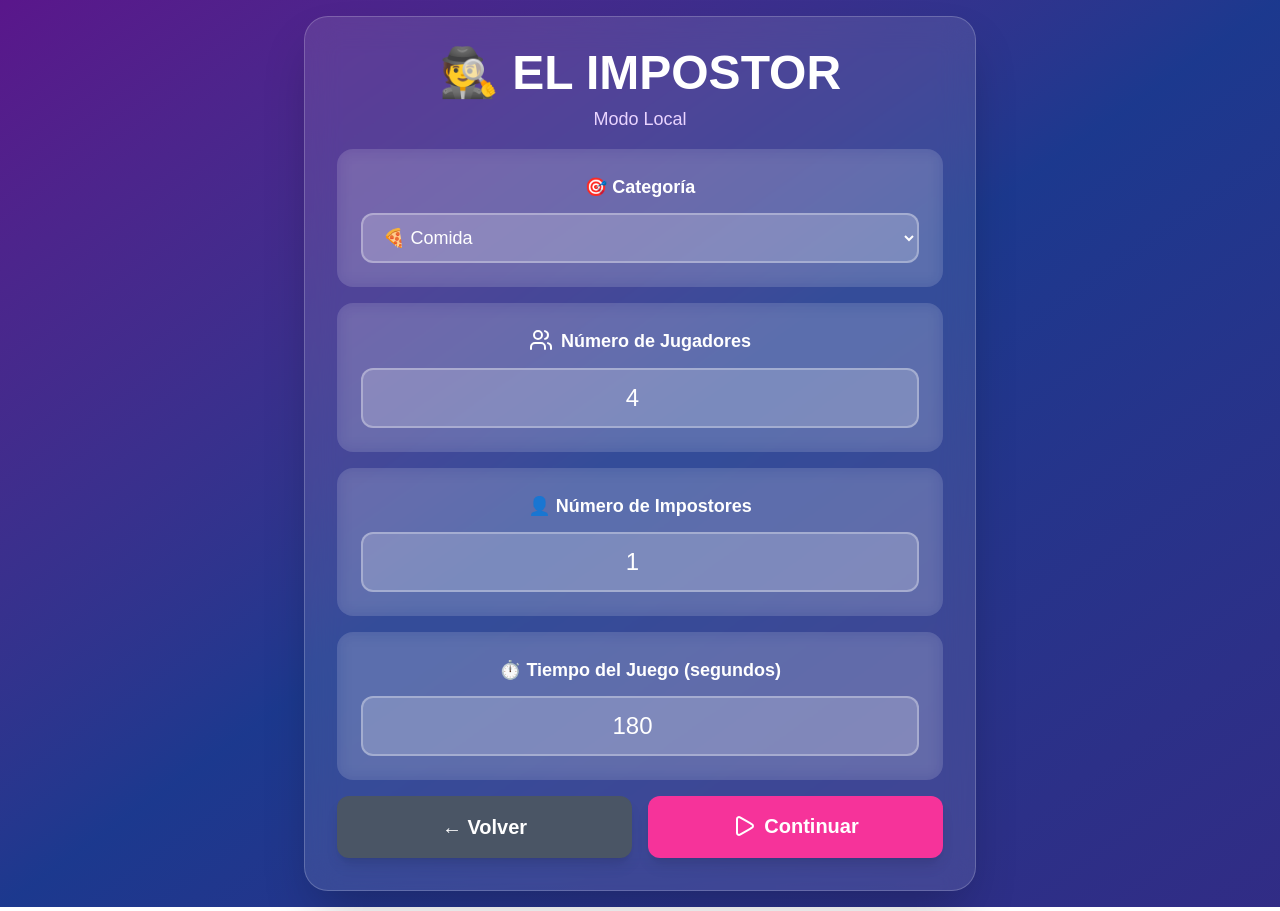
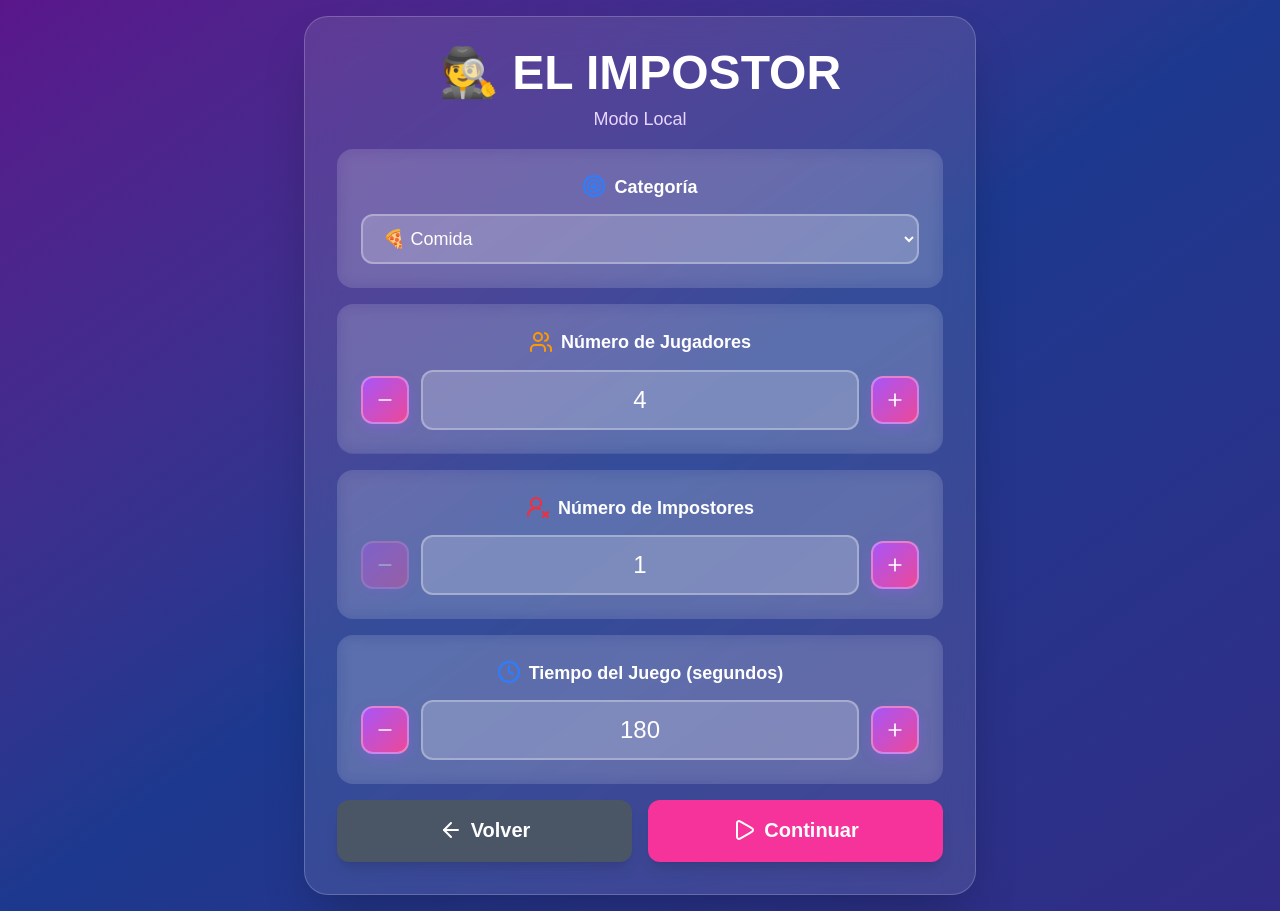
Before and after one commit to stevenD18skz/impostor_app, a Next.js app: page /local in a window 1280 px wide. Built offline with nearby package versions, Linux system fonts and the light colour scheme.

Commit message:
feat: Implement local game mode with dedicated components for setup, name input, role reveal, and playing states, including game logic and custom styling.

```diff
--- a/src/app/local/components/SetupState.tsx
+++ b/src/app/local/components/SetupState.tsx
@@ -1,31 +1,36 @@
-import { Play, Users } from 'lucide-react';
+import { ArrowLeft, Clock, Minus, Plus, Play, Target, UserRoundX, Users } from 'lucide-react';
 import { categorias } from '@/app/lib/data';
 
+import "./styleLocal.css"
+
 interface SetupStateProps {
-    selectedCategory: string;
-    setSelectedCategory: (category: string) => void;
-    numPlayers: number;
-    setNumPlayers: (num: number) => void;
-    numImpostors: number;
-    setNumImpostors: (num: number) => void;
-    timeLimit: number;
-    setTimeLimit: (time: number) => void;
+    config: any;
+    handleChange: (e: React.ChangeEvent<HTMLInputElement> | React.ChangeEvent<HTMLSelectElement>) => void;
     onBack: () => void;
     onContinue: () => void;
 }
 
 export default function SetupState({
-    selectedCategory,
-    setSelectedCategory,
-    numPlayers,
-    setNumPlayers,
-    numImpostors,
-    setNumImpostors,
-    timeLimit,
-    setTimeLimit,
+    config,
+    handleChange,
     onBack,
     onContinue
 }: SetupStateProps) {
+    const handleIncrement = (field: string, max: number, step: number = 1) => {
+        const currentValue = config[field];
+        if (currentValue < max) {
+            const newValue = Math.min(currentValue + step, max);
+            handleChange({ target: { name: field, value: newValue.toString() } } as any);
+        }
+    };
+
+    const handleDecrement = (field: string, min: number, step: number = 1) => {
+        const currentValue = config[field];
+        if (currentValue > min) {
+            const newValue = Math.max(currentValue - step, min);
+            handleChange({ target: { name: field, value: newValue.toString() } } as any);
+        }
+    };
     return (
         <div className="text-center space-y-4">
             <div>
@@ -36,11 +41,13 @@ export default function SetupState({
             <div className="space-y-4">
                 <div className="bg-white/10 rounded-2xl p-6 backdrop-blur">
                     <label className="block text-white text-lg font-semibold mb-3">
-                        🎯 Categoría
+                        <Target className="inline mr-2 mb-1 text-blue-500" size={24} />
+                        Categoría
                     </label>
                     <select
-                        value={selectedCategory}
-                        onChange={(e) => setSelectedCategory(e.target.value)}
+                        name="selectedCategory"
+                        value={config.selectedCategory}
+                        onChange={handleChange}
                         className="w-full px-4 py-3 text-lg bg-white/20 text-white rounded-xl border-2 border-white/30 focus:border-purple-400 focus:outline-none"
                     >
                         {Object.keys(categorias).map(key => (
@@ -54,50 +61,105 @@ export default function SetupState({
 
                 <div className="bg-white/10 rounded-2xl p-6 backdrop-blur">
                     <label className="block text-white text-lg font-semibold mb-3">
-                        <Users className="inline mr-2 mb-1" size={24} />
+                        <Users className="inline mr-2 mb-1 text-amber-500" size={24} />
                         Número de Jugadores
                     </label>
+                    <div className="number-input-wrapper">
+                        <button
+                            type="button"
+                            onClick={() => handleDecrement('numPlayers', 3)}
+                            disabled={config.numPlayers <= 3}
+                            className="number-input-btn"
+                        >
+                            <Minus size={20} />
+                        </button>
                         <input
+                            name="numPlayers"
                             type="number"
                             min="3"
                             max="12"
-                        value={numPlayers}
-                        onChange={(e) => {
-                            const val = parseInt(e.target.value);
-                            setNumPlayers(val);
-                            if (numImpostors >= val) setNumImpostors(Math.max(1, val - 1));
-                        }}
+                            value={config.numPlayers}
+                            onChange={handleChange}
                             className="w-full px-4 py-3 text-2xl text-center bg-white/20 text-white rounded-xl border-2 border-white/30 focus:border-purple-400 focus:outline-none"
                         />
+                        <button
+                            type="button"
+                            onClick={() => handleIncrement('numPlayers', 12)}
+                            disabled={config.numPlayers >= 12}
+                            className="number-input-btn"
+                        >
+                            <Plus size={20} />
+                        </button>
+                    </div>
                 </div>
 
                 <div className="bg-white/10 rounded-2xl p-6 backdrop-blur">
                     <label className="block text-white text-lg font-semibold mb-3">
-                        👤 Número de Impostores
+                        <UserRoundX className="inline mr-2 mb-1 text-red-500" size={24} />
+                        Número de Impostores
                     </label>
+                    <div className="number-input-wrapper">
+                        <button
+                            type="button"
+                            onClick={() => handleDecrement('numImpostors', 1)}
+                            disabled={config.numImpostors <= 1}
+                            className="number-input-btn"
+                        >
+                            <Minus size={20} />
+                        </button>
                         <input
+                            name="numImpostors"
                             type="number"
                             min="1"
-                        max={numPlayers - 1}
-                        value={numImpostors}
-                        onChange={(e) => setNumImpostors(parseInt(e.target.value))}
+                            max={config.numPlayers / 2}
+                            value={config.numImpostors}
+                            onChange={handleChange}
                             className="w-full px-4 py-3 text-2xl text-center bg-white/20 text-white rounded-xl border-2 border-white/30 focus:border-purple-400 focus:outline-none"
                         />
+                        <button
+                            type="button"
+                            onClick={() => handleIncrement('numImpostors', Math.floor(config.numPlayers / 2))}
+                            disabled={config.numImpostors >= Math.floor(config.numPlayers / 2)}
+                            className="number-input-btn"
+                        >
+                            <Plus size={20} />
+                        </button>
+                    </div>
                 </div>
 
                 <div className="bg-white/10 rounded-2xl p-6 backdrop-blur">
                     <label className="block text-white text-lg font-semibold mb-3">
-                        ⏱️ Tiempo del Juego (segundos)
+                        <Clock className="inline mr-2 mb-1 text-blue-500" size={24} />
+                        Tiempo del Juego (segundos)
                     </label>
+                    <div className="number-input-wrapper">
+                        <button
+                            type="button"
+                            onClick={() => handleDecrement('timeLimit', 60, 30)}
+                            disabled={config.timeLimit <= 60}
+                            className="number-input-btn"
+                        >
+                            <Minus size={20} />
+                        </button>
                         <input
+                            name="timeLimit"
                             type="number"
                             min="60"
                             max="600"
                             step="30"
-                        value={timeLimit}
-                        onChange={(e) => setTimeLimit(parseInt(e.target.value))}
+                            value={config.timeLimit}
+                            onChange={handleChange}
                             className="w-full px-4 py-3 text-2xl text-center bg-white/20 text-white rounded-xl border-2 border-white/30 focus:border-purple-400 focus:outline-none"
                         />
+                        <button
+                            type="button"
+                            onClick={() => handleIncrement('timeLimit', 600, 30)}
+                            disabled={config.timeLimit >= 600}
+                            className="number-input-btn"
+                        >
+                            <Plus size={20} />
+                        </button>
+                    </div>
                 </div>
             </div>
 
@@ -106,7 +168,8 @@ export default function SetupState({
                     onClick={onBack}
                     className="flex-1 bg-gray-600 text-white font-bold py-4 px-8 rounded-xl text-xl hover:bg-gray-700 transition-all shadow-lg"
                 >
-                    ← Volver
+                    <ArrowLeft className="inline mr-2 mb-1" size={24} />
+                    Volver
                 </button>
                 <button
                     onClick={onContinue}
--- /dev/null
+++ b/src/app/local/components/styleLocal.css
@@ -0,0 +1,100 @@
+/* Ocultar los botones nativos para usar custom */
+input[type="number"]::-webkit-inner-spin-button,
+input[type="number"]::-webkit-outer-spin-button {
+    -webkit-appearance: none;
+    appearance: none;
+    margin: 0;
+}
+
+input[type="number"] {
+    -moz-appearance: textfield;
+    appearance: textfield;
+}
+
+/* Contenedor del input con botones personalizados */
+.number-input-wrapper {
+    position: relative;
+    display: flex;
+    align-items: center;
+    gap: 0.75rem;
+}
+
+/* Botones personalizados */
+.number-input-btn {
+    width: 48px;
+    height: 48px;
+    border-radius: 12px;
+    background: linear-gradient(135deg, #a855f7 0%, #ec4899 100%);
+    border: 2px solid rgba(255, 255, 255, 0.3);
+    color: white;
+    font-size: 1.5rem;
+    font-weight: bold;
+    cursor: pointer;
+    transition: all 0.2s ease;
+    display: flex;
+    align-items: center;
+    justify-content: center;
+    user-select: none;
+    box-shadow: 0 4px 12px rgba(168, 85, 247, 0.3);
+}
+
+.number-input-btn:hover {
+    transform: scale(1.05);
+    box-shadow: 0 6px 16px rgba(236, 72, 153, 0.4);
+    border-color: rgba(255, 255, 255, 0.5);
+}
+
+.number-input-btn:active {
+    transform: scale(0.95);
+}
+
+.number-input-btn:disabled {
+    opacity: 0.4;
+    cursor: not-allowed;
+    transform: none;
+}
+
+/* Input en el medio */
+.number-input-wrapper input {
+    flex: 1;
+    text-align: center;
+}
+
+/* ============================================ */
+/* CUSTOM SCROLLBAR STYLES */
+/* ============================================ */
+
+/* Para Chrome, Edge, Safari, Opera */
+.custom-scrollbar::-webkit-scrollbar {
+    width: 12px;
+    border-radius: 10px;
+}
+
+.custom-scrollbar::-webkit-scrollbar-track {
+    background: rgba(255, 255, 255, 0.05);
+    border-radius: 10px;
+    margin: 8px 0;
+}
+
+.custom-scrollbar::-webkit-scrollbar-thumb {
+    background: linear-gradient(135deg, #a855f7 0%, #ec4899 100%);
+    border-radius: 10px;
+    border: 2px solid rgba(255, 255, 255, 0.1);
+    transition: all 0.3s ease;
+}
+
+.custom-scrollbar::-webkit-scrollbar-thumb:hover {
+    background: linear-gradient(135deg, #9333ea 0%, #db2777 100%);
+    border-color: rgba(255, 255, 255, 0.3);
+    box-shadow: 0 0 10px rgba(236, 72, 153, 0.5);
+}
+
+.custom-scrollbar::-webkit-scrollbar-thumb:active {
+    background: linear-gradient(135deg, #7e22ce 0%, #be185d 100%);
+}
+
+/* Para Firefox */
+.custom-scrollbar {
+    scrollbar-width: thin;
+    scrollbar-color: #a855f7 rgba(255, 255, 255, 0.05);
+}
--- a/src/app/local/page.tsx
+++ b/src/app/local/page.tsx
@@ -83,6 +83,43 @@ export default function LocalGame() {
     }
     return () => clearInterval(interval);
   }, [gameData.timer.isTimerRunning, gameData.timer.timeLeft]);
+
+  const handleChange = (e: React.ChangeEvent<HTMLInputElement> | React.ChangeEvent<HTMLSelectElement>) => {
+    const { name, value } = e.target;
+
+    console.log(gameData);
+
+    if (name === 'selectedCategory') {
+      setGameData(prev => ({
+        ...prev,
+        config: {
+          ...prev.config,
+          [name]: value
+        }
+      }));
+    }
+
+    if (name.startsWith('playerName-')) {
+      const index = parseInt(name.split('-')[1]);
+      setGameData(prev => ({
+        ...prev,
+        game: {
+          ...prev.game,
+          playerNames: prev.game.playerNames.map((name, i) => i === index ? value : name)
+        }
+      }));
+    }
+
+    else {
+      setGameData(prev => ({
+        ...prev,
+        config: {
+          ...prev.config,
+          [name]: parseInt(value)
+        }
+      }));
+    }
+  };
 
   const goToNames = () => {
     setGameData(prev => {
@@ -200,34 +237,8 @@ export default function LocalGame() {
       <div className="bg-white/10 backdrop-blur-lg rounded-3xl shadow-2xl p-8 w-full max-w-2xl border border-white/20">
         {gameData.gameState === 'setup' && (
           <SetupState
-            selectedCategory={gameData.config.selectedCategory}
-            setSelectedCategory={(category) => {
-              setGameData(prev => ({
-                ...prev,
-                config: { ...prev.config, selectedCategory: category }
-              }));
-            }}
-            numPlayers={gameData.config.numPlayers}
-            setNumPlayers={(num) => {
-              setGameData(prev => ({
-                ...prev,
-                config: { ...prev.config, numPlayers: num }
-              }));
-            }}
-            numImpostors={gameData.config.numImpostors}
-            setNumImpostors={(num) => {
-              setGameData(prev => ({
-                ...prev,
-                config: { ...prev.config, numImpostors: num }
-              }));
-            }}
-            timeLimit={gameData.config.timeLimit}
-            setTimeLimit={(time) => {
-              setGameData(prev => ({
-                ...prev,
-                config: { ...prev.config, timeLimit: time }
-              }));
-            }}
+            config={gameData.config}
+            handleChange={handleChange}
             onBack={handleBack}
             onContinue={goToNames}
           />
@@ -235,9 +246,8 @@ export default function LocalGame() {
 
         {gameData.gameState === 'names' && (
           <NamesState
-            numPlayers={gameData.config.numPlayers}
-            playerNames={gameData.game.playerNames}
-            updatePlayerName={updatePlayerName}
+            gameData={gameData}
+            handleChange={handleChange}
             onBack={() => setGameData(prev => ({ ...prev, gameState: 'setup' }))}
             onStartGame={startGame}
           />
@@ -245,28 +255,21 @@ export default function LocalGame() {
 
         {gameData.gameState === 'reveal' && (
           <RevealState
-            players={gameData.game.players}
-            currentPlayer={gameData.game.currentPlayer}
-            showRole={gameData.game.showRole}
+            gameData={gameData}
             setShowRole={(show) => {
               setGameData(prev => ({
                 ...prev,
                 game: { ...prev.game, showRole: show }
               }));
             }}
-            secretWord={gameData.game.secretWord}
-            numPlayers={gameData.config.numPlayers}
             onNextPlayer={nextPlayer}
           />
         )}
 
         {gameData.gameState === 'playing' && (
           <PlayingState
-            selectedCategory={gameData.config.selectedCategory}
-            timeLeft={gameData.timer.timeLeft}
+            gameData={gameData}
             formatTime={formatTime}
-            playingOrder={gameData.game.playingOrder}
-            isTimerRunning={gameData.timer.isTimerRunning}
             setIsTimerRunning={(running) => {
               setGameData(prev => ({
                 ...prev,
```
Also changed, not shown: src/app/local/components/NamesState.tsx (+17 -12 lines), src/app/local/components/PlayingState.tsx (+8 -14 lines), src/app/local/components/RevealState.tsx (+27 -22 lines). Lines whose indentation alone changed are shown as unchanged.
